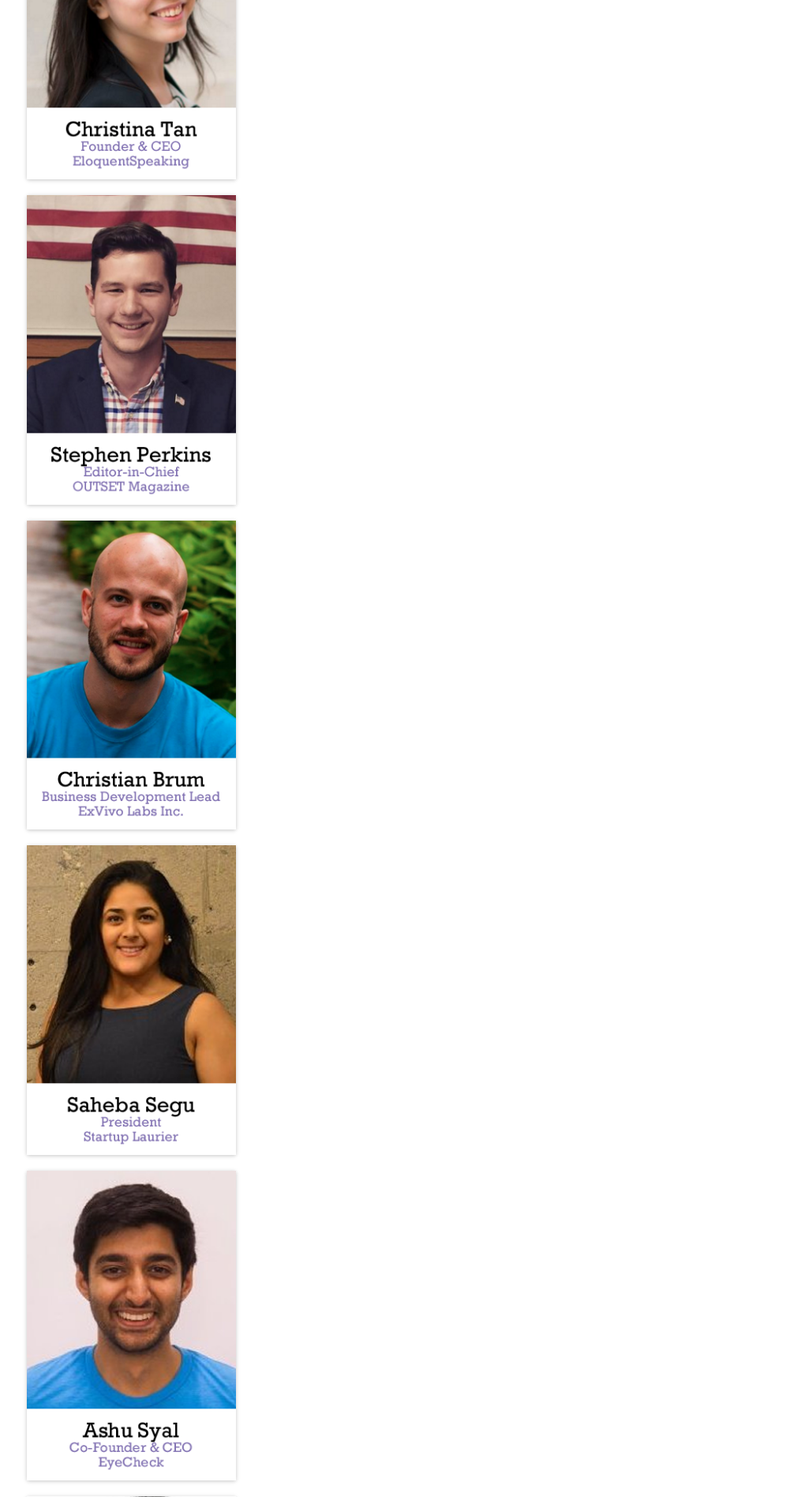
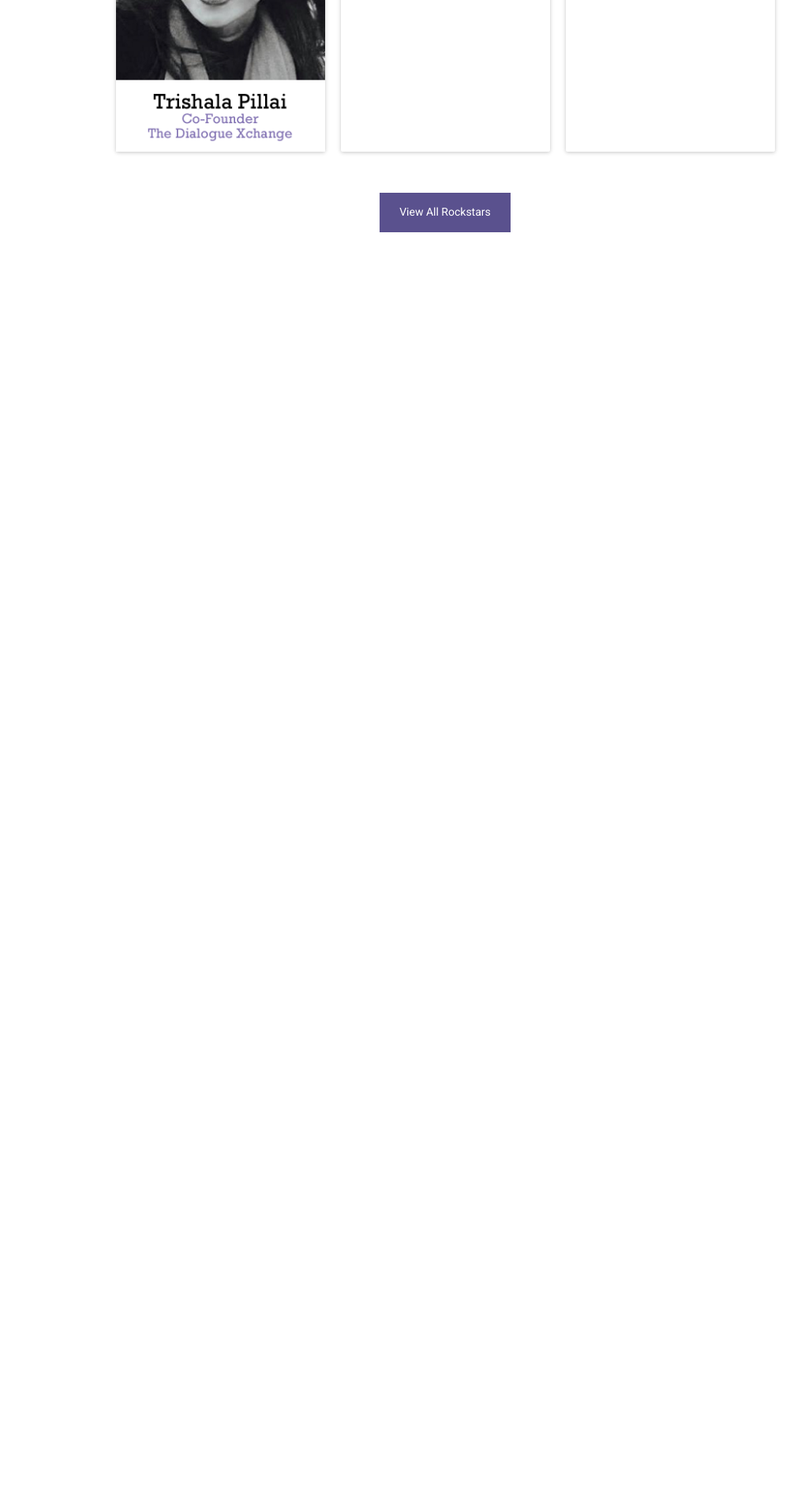
Before and after one commit to omfgitsjack/rockstar-cafe, a PHP site: page /build/rockstars.html in a window 1280 px wide. Shown: the part 4044-5939 px from the top of the page at 79% size, without its empty margins (76-1091 px from the left). After the commit the page ends 4338 px from the top, so only its background shows below. Run offline with PHP 8.4, Linux system fonts and the light colour scheme; some libraries are stand-ins or nearby versions.

Commit message:
Readjusted centering of rockstars

```diff
--- a/build/css/main.css
+++ b/build/css/main.css
@@ -81,7 +81,7 @@ body {
   .section h1 {
     margin-bottom: 1.3rem;
     font-weight: 500;
-    font-size: 33px; }
+    font-size: 30px; }
   .section p {
     font-size: 18px;
     font-weight: normal;
@@ -124,6 +124,12 @@ body {
 
 .primary-color {
   color: #5a518e; }
+
+.btn-lg {
+  font-size: 14px;
+  border-radius: 0;
+  height: 50px;
+  padding-top: 15px; }
 
 .btn-primary {
   background-color: #5a518e;
--- a/build/css/rockstars.css
+++ b/build/css/rockstars.css
@@ -32,6 +32,20 @@
     margin-left: 7.5px;
     margin-right: 7.5px; }
 
+.rockstars-cards {
+  display: -webkit-box;
+  display: -ms-flexbox;
+  display: flex;
+  -webkit-box-pack: center;
+  -ms-flex-pack: center;
+  justify-content: center;
+  -ms-flex-wrap: wrap;
+  flex-wrap: wrap;
+  -webkit-box-orient: horizontal;
+  -webkit-box-direction: normal;
+  -ms-flex-direction: row;
+  flex-direction: row; }
+
 .rockstar-card {
   padding: 0;
   margin: 0 auto;
--- a/style/main.scss
+++ b/style/main.scss
@@ -89,7 +89,7 @@
 	h1 {
 		margin-bottom: 1.3rem;
 		font-weight: 500;
-		font-size: 33px;
+		font-size: 30px;
 	}
 
 	p {
@@ -147,6 +147,13 @@ $primary-color:	#5a518e;
 // Bootstrap buttons
 .btn {
 	// font-family: "Noto Sans", sans-serif;
+}
+
+.btn-lg {
+	font-size: 14px;
+	border-radius: 0;
+	height: 50px;
+	padding-top: 15px;
 }
 
 .btn-primary {
--- a/style/rockstars.scss
+++ b/style/rockstars.scss
@@ -38,10 +38,10 @@
 }
 
 .rockstars-cards {
-	// display: flex;
-	// justify-content: center;
-	// flex-wrap: wrap;
-	// flex-direction: row;
+	display: flex;
+	justify-content: center;
+	flex-wrap: wrap;
+	flex-direction: row;
 }
 
 .rockstar-card {
```
